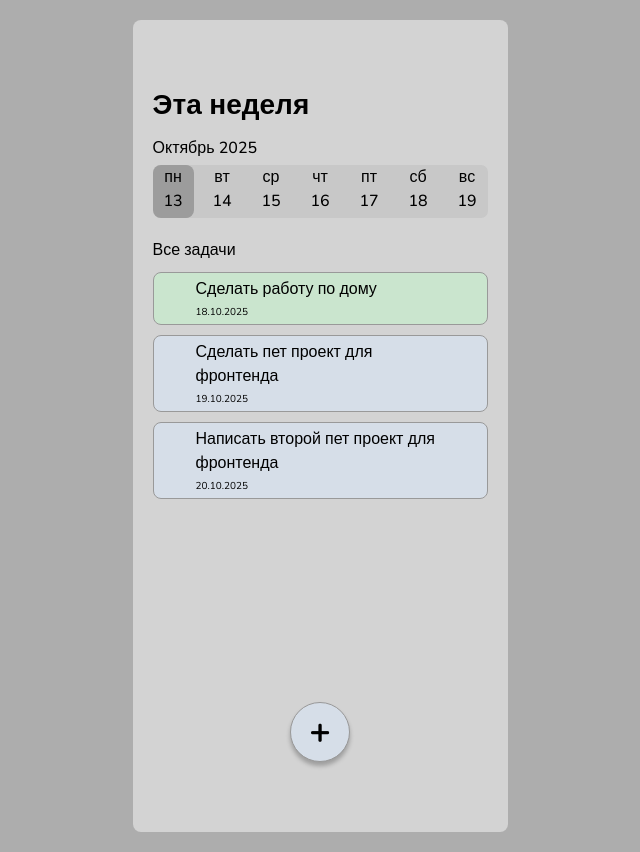
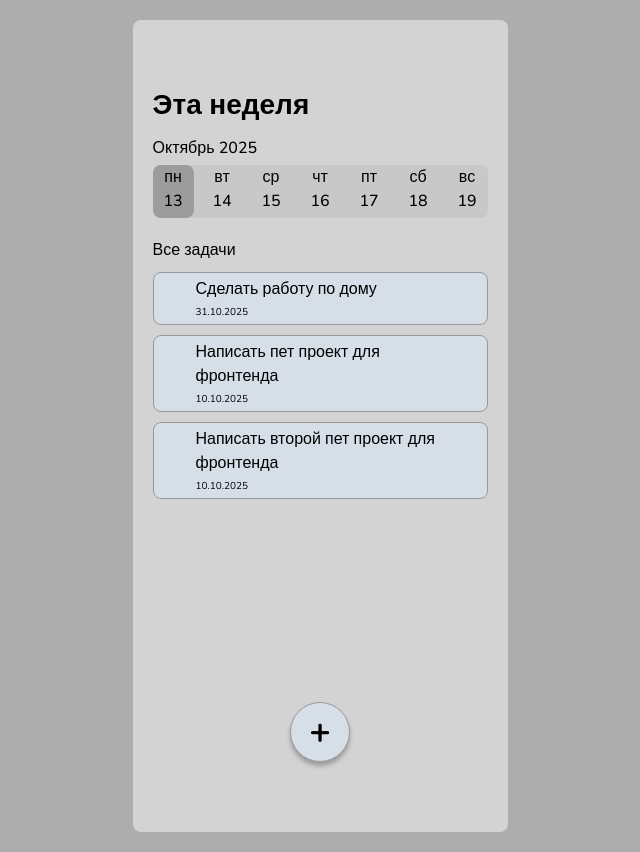
Before and after one commit to Dendru/to-do-list, a Vue app: page / in a window 1280 px wide. Shown: the whole page, without its empty margins (320-960 px from the left). Built offline with nearby package versions, Linux system fonts and the light colour scheme.

Commit message:
The task display component has been moved to a separate component. Three Vuetify buttons have been added to the task display window. A button display bug has been fixed. A Vuetify dialog box has been added that opens when editing a task. Pinia has been added to handle the dialog box display.

```diff
--- a/package.json
+++ b/package.json
@@ -10,6 +10,7 @@
   },
   "dependencies": {
     "@mdi/font": "^7.4.47",
+    "pinia": "^3.0.4",
     "vue": "^3.5.18",
     "vuetify": "^3.10.5"
   },
--- a/src/App.vue
+++ b/src/App.vue
@@ -13,33 +13,13 @@
       </div>
     </div>
     <calendar-picker
-      v-if="calendarOpen"
+      :open="calendarOpen"
       class="calendar"
       @date-selected="handleDateSelect"
     ></calendar-picker>
-
     <p v-if="!selectedDay">Все задачи</p>
-    <div class="tasks-block">
-      <ul v-if="filteredTasks.length > 0">
-        <li
-          v-for="task in filteredTasks"
-          :key="task.id"
-          class="task"
-          :class="{
-            completed: task.completed,
-            selected: selectedTaskId === task.id,
-          }"
-          @click="selectedTask(task.id)"
-        >
-          <p class="task__name">{{ task.title }}</p>
-          <p class="task__description" v-if="selectedTaskId === task.id">
-            {{ task.description }}
-          </p>
-          <p class="task__date">{{ task.date }}</p>
-        </li>
-      </ul>
-      <p v-else>В этот день нет задач</p>
-    </div>
+    <tasks-page :selected-day="selectedDay" @open="dialog = true"></tasks-page>
+    <task-form></task-form>
     <button class="add-button">+</button>
   </div>
 </template>
@@ -47,12 +27,14 @@
 <script setup>
 import { ref, computed } from "vue";
 import CalendarPicker from "./components/CalendarPicker.vue";
+import TasksPage from "./components/TasksPage.vue";
+import TaskForm from "./components/TaskForm.vue";
 
 const calendarOpen = ref(false);
 const date = ref(new Date());
 const selectedDay = ref(null);
 const week = ref([]);
-const selectedTaskId = ref(null);
+
 const currentMonth = ref(date.value.getMonth());
 const currentYear = ref(date.value.getFullYear());
 
@@ -72,43 +54,10 @@ const months = [
   "Ноябрь",
   "Декабрь",
 ];
-const tasks = ref([
-  {
-    id: 1,
-    title: "Сделать работу по дому",
-    description:
-      "Lorem ipsum dolor sit amet consectetur adipisicing elit. Illo laborum quo sequi blanditiis porro quas nam nobis hic, fugit minima, sed pariatur eaque, consectetur assumenda soluta vitae incidunt doloribus in. Beatae suscipit dolor ea vitae temporibus doloribus inventore autem cum nihil ducimus quas et, perferendis eveniet unde similique. Neque nisi recusandae et eligendi, doloribus repellendus maxime dolorem animi quas provident illum nobis vero! Cum provident adipisci maxime laborum rerum ad et libero necessitatibus quam error distinctio voluptatibus repellat, velit voluptatem expedita unde suscipit ut blanditiis sed officia vero. Illum?",
-    date: "18.10.2025",
-    completed: true,
-  },
-  {
-    id: 2,
-    title: "Сделать пет проект для фронтенда",
-    description: "",
-    date: "19.10.2025",
-    completed: false,
-  },
-  {
-    id: 3,
-    title: "Написать второй пет проект для фронтенда",
-    description:
-      "Хочу сделать проект, который будет не стыдно представить на собеседовании и показать на HR",
-    date: "20.10.2025",
-    completed: false,
-  },
-]);
 
 const monthYear = computed(() => {
   return `${months[currentMonth.value]} ${currentYear.value}`;
 });
-
-const selectedTask = (id) => {
-  if (selectedTaskId.value === id) {
-    selectedTaskId.value = null;
-  } else {
-    selectedTaskId.value = id;
-  }
-};
 
 function getCurrentWeek(baseDate = new Date()) {
   const dayOfWeek = baseDate.getDay();
@@ -145,18 +94,6 @@ function handleDateSelect(selectedDate) {
   week.value = getCurrentWeek(selectedDate);
   calendarOpen.value = false;
 }
-
-const filteredTasks = computed(() => {
-  if (!selectedDay.value) return tasks.value;
-
-  const selected = new Date(selectedDay.value).toDateString();
-
-  return tasks.value.filter((task) => {
-    const [day, month, year] = task.date.split(".");
-    const taskDate = new Date(`${year}-${month}-${day}`);
-    return taskDate.toDateString() === selected;
-  });
-});
 </script>
 
 <style></style>
--- /dev/null
+++ b/src/components/TaskForm.vue
@@ -0,0 +1,44 @@
+<template>
+  <div class="pa-4 text-center">
+    <v-dialog v-model="store.dialog" max-width="375" content-class="dialog">
+      <v-btn class="text-none font-weight-regular" prepend-icon="mdi-account" variant="tonal"></v-btn>
+
+      <v-card prepend-icon="mdi-account" title="User Profile">
+        <v-card-text>
+          <v-row dense>
+            <v-col cols="12" md="12" sm="8">
+              <v-text-field label="Введите задачу" required></v-text-field>
+            </v-col>
+
+            <v-col cols="12" md="12" sm="8">
+              <v-text-field label="Введите описание"></v-text-field>
+            </v-col>
+          </v-row>
+        </v-card-text>
+
+        <v-divider></v-divider>
+
+        <v-card-actions>
+          <v-spacer></v-spacer>
+
+          <v-btn text="Закрыть" variant="plain" @click="dialog = false"></v-btn>
+
+          <v-btn color="primary" text="Сохранить" variant="tonal" @click="dialog = false"></v-btn>
+        </v-card-actions>
+      </v-card>
+    </v-dialog>
+  </div>
+</template>
+
+<script setup>
+import { useDialogStore } from "../stores/dialog";
+
+const store = useDialogStore();
+</script>
+
+<style>
+.dialog {
+  top: 10% !important;
+  transform: translateY(0) !important;
+}
+</style>
--- a/src/components/TasksPage.vue
+++ b/src/components/TasksPage.vue
@@ -1,25 +1,61 @@
-<template></template>
+<template>
+  <div class="tasks-block">
+    <ul v-if="filteredTasks.length > 0">
+      <li
+        v-for="task in filteredTasks"
+        :key="task.id"
+        class="task"
+        :class="{
+          completed: task.completed,
+          selected: selectedTaskId === task.id,
+        }"
+        @click="selectedTask(task.id)"
+      >
+        <p class="task__name">{{ task.title }}</p>
+        <p class="task__description" v-if="selectedTaskId === task.id">
+          {{ task.description }}
+        </p>
+        <p class="task__date">{{ task.date }}</p>
+        <div v-if="selectedTaskId === task.id" class="btn-group">
+          <v-btn color="green" icon="mdi-check"></v-btn>
+          <v-btn icon="mdi-pencil" color="blue" @click="store.open()"></v-btn>
+          <v-btn color="red" icon="mdi-delete"></v-btn>
+        </div>
+      </li>
+    </ul>
+    <p v-else>В этот день нет задач</p>
+  </div>
+</template>
 
-<script>
-export default {
-  data() {
-    return {
-      tasks: [
+<script setup>
+import { ref, computed } from "vue";
+import { useDialogStore } from "../stores/dialog";
+
+const store = useDialogStore();
+const props = defineProps({
+  selectedDay: Date,
+});
+const selectedTaskId = ref(null);
+
+const tasks = ref([
   {
+    id: 1,
     title: "Сделать работу по дому",
     description: "Пропылесосить квартиру",
-          date: "10.10.2025",
-          completed: true,
+    date: "31.10.2025",
+    completed: false,
     checked: false,
   },
   {
+    id: 2,
     title: "Написать пет проект для фронтенда",
-          description: "",
+    description: "Lorem",
     date: "10.10.2025",
     completed: false,
     checked: false,
   },
   {
+    id: 3,
     title: "Написать второй пет проект для фронтенда",
     description:
       "Хочу сделать проект, который будет не стыдно представить на собеседовании и показать HR ",
@@ -27,10 +63,27 @@ export default {
     completed: false,
     checked: false,
   },
-      ],
+]);
+
+const selectedTask = (id) => {
+  if (selectedTaskId.value === id) {
+    selectedTaskId.value = null;
+  } else {
+    selectedTaskId.value = id;
+  }
 };
-  },
-};
+
+const filteredTasks = computed(() => {
+  if (!props.selectedDay) return tasks.value;
+
+  const selected = new Date(props.selectedDay).toDateString();
+
+  return tasks.value.filter((task) => {
+    const [day, month, year] = task.date.split(".");
+    const taskDate = new Date(`${year}-${month}-${day}`);
+    return taskDate.toDateString() === selected;
+  });
+});
 </script>
 
-<style></style>
+<style scoped></style>
--- a/src/main.js
+++ b/src/main.js
@@ -1,7 +1,7 @@
 import { createApp } from "vue";
 import "./style.css";
 import App from "./App.vue";
-
+import { createPinia } from "pinia";
 import "vuetify/styles";
 import { createVuetify } from "vuetify";
 import * as components from "vuetify/components";
@@ -13,5 +13,5 @@ const vuetify = createVuetify({
   components,
   directives,
 });
-
-createApp(App).use(vuetify).mount("#app");
+const pinia = createPinia();
+createApp(App).use(vuetify).use(pinia).mount("#app");
--- /dev/null
+++ b/src/stores/dialog.js
@@ -0,0 +1,10 @@
+import { defineStore } from "pinia";
+import { ref } from "vue";
+
+export const useDialogStore = defineStore("dialog", () => {
+  const dialog = ref(false);
+
+  const open = () => (dialog.value = true);
+  const close = () => (dialog.value = false);
+  return { dialog, open, close };
+});
--- a/src/style.css
+++ b/src/style.css
@@ -74,20 +74,6 @@ p {
   border-radius: 8px;
 }
 
-/* .day-of-week {
-    margin-top: 0px;
-    font-size: 20px;
-    font-weight: 500;
-} */
-
-/* .name-of-day {
-    margin: 0px;
-} */
-
-/* .day {
-    margin: 0px;
-} */
-
 .tasks-block {
   margin-top: 10px;
   margin-bottom: 60px;
@@ -108,6 +94,20 @@ p {
 .selected {
   background-color: #b8d1ed;
 }
+
+.btn-group {
+  margin: 15px 30px;
+  display: flex;
+  justify-content: space-around;
+}
+
+/* .current-task {
+  position: relative;
+  width: 6px;
+  height: 6px;
+  border-radius: 50%;
+  color: #FF6A00;
+} */
 
 .task__name {
   margin: 4px 42px;
```
Also changed, not shown: src/components/CalendarPicker.vue (+28 -7 lines), src/utils/date.js (deleted), 1 other file (tests, documents, lock files or other folders). Lines whose indentation alone changed are shown as unchanged.
